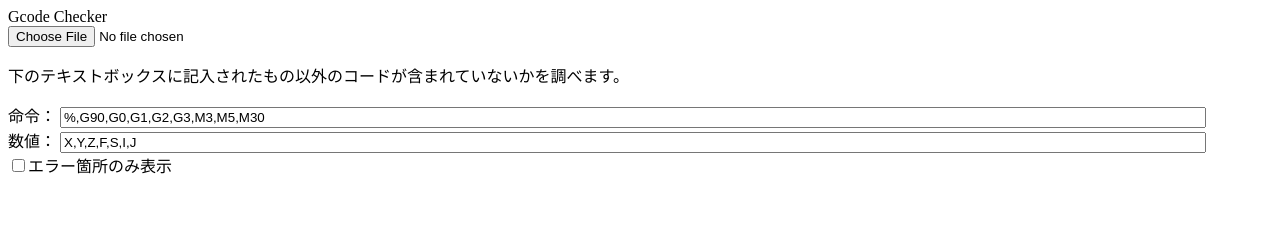
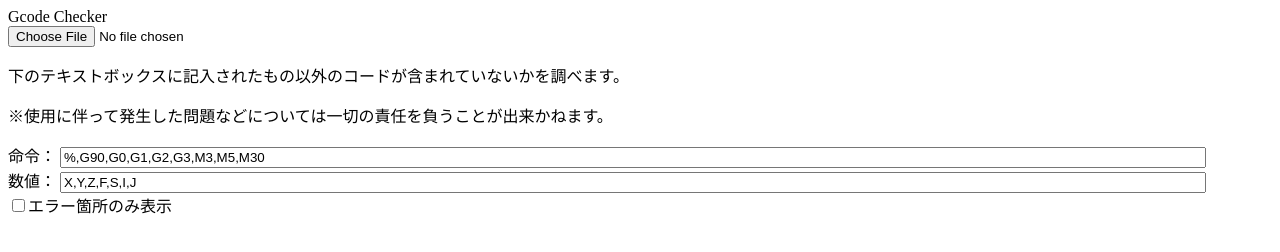
Before and after one commit to YuKiMuMa/GcodeChecker, a plain HTML site: page index.html in a window 1280 px wide. Drawn offline with Linux system fonts and the light colour scheme.

Commit message:
add disclaimer

```diff
--- a/index.html
+++ b/index.html
@@ -10,6 +10,7 @@
     <input type="file" name="inputfile" id="inputfile">
     <br>
     <p>下のテキストボックスに記入されたもの以外のコードが含まれていないかを調べます。</p>
+    <p>※使用に伴って発生した問題などについては一切の責任を負うことが出来かねます。</p>
     <label style="width: 100%; display: inline-block">命令：
         <input type="text" id="nameText" value="%,G90,G0,G1,G2,G3,M3,M5,M30" style="width:90%"></label>
     <br>
```
